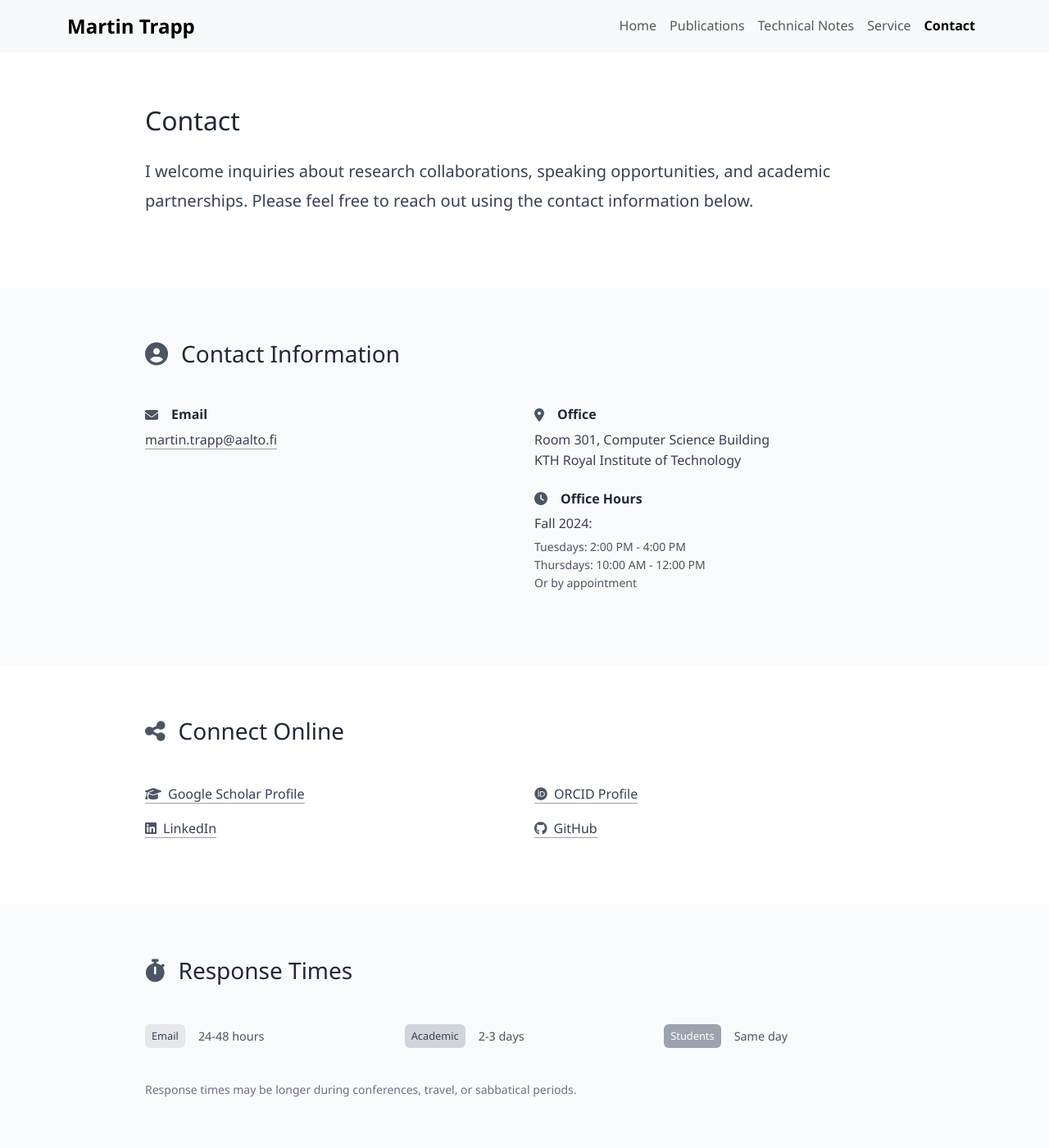
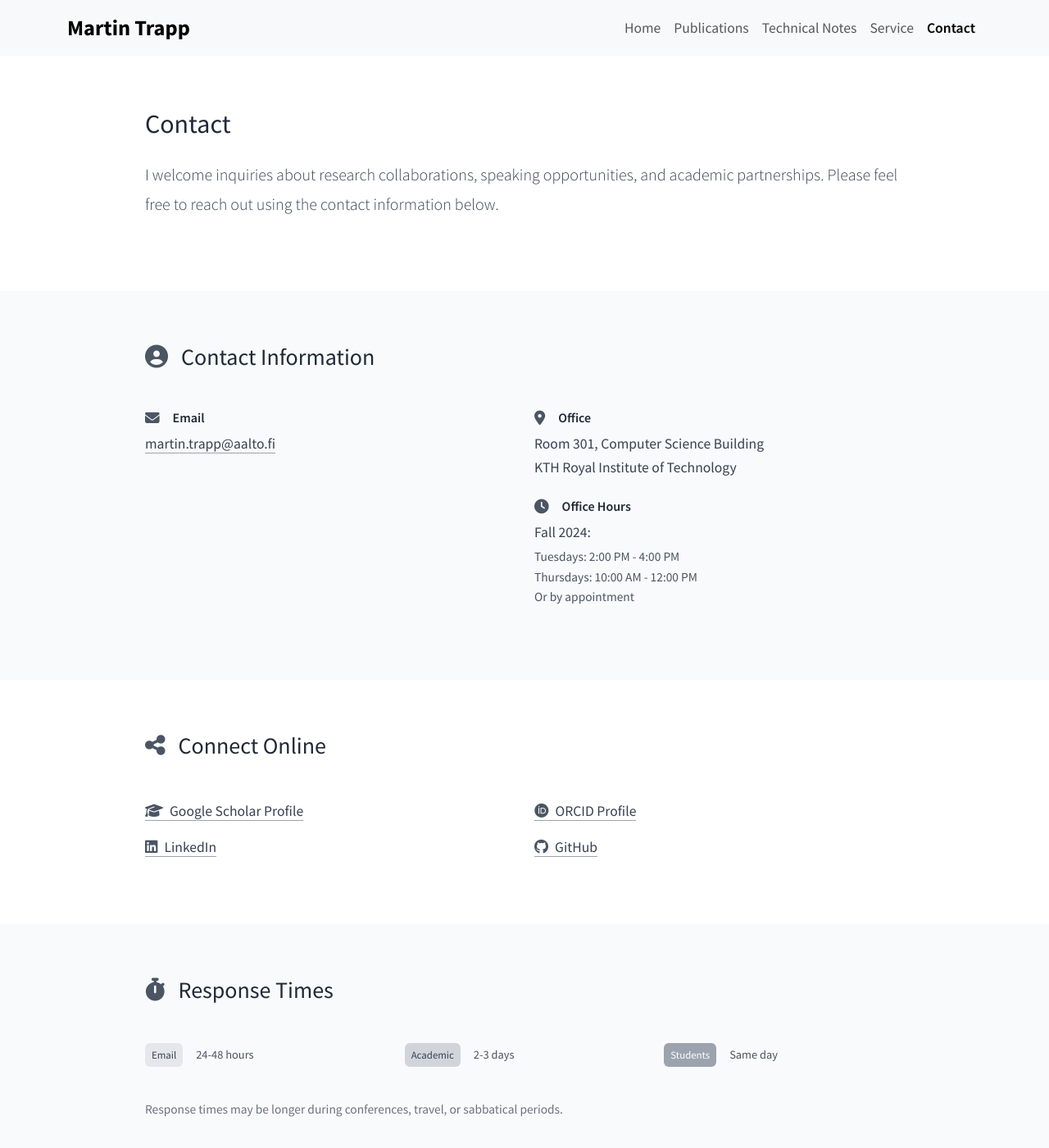
Before and after one commit to trappmartin/trappmartin.github.io, a Jekyll site: the page built from contact.html, in a window 1280 px wide and 1400 px high. Shown: the whole window at 82% size. Built offline with Jekyll 4.4.1, drawn with Linux system fonts in a browser that asks for light colours.

Commit message:
Increase overall font size by 1.1x factor for better readability
Typography Enhancement:
- Increased base body font-size from default (1rem) to 1.1rem
- Proportionally increased navbar-brand font-size from 1.5rem to 1.65rem (1.1x)
- Maintains consistent visual hierarchy and proportions

Benefits:
- Improved readability across all content areas
- Better accessibility for users with vision preferences
- Enhanced user experience on all devices
- Professional appearance with larger, more legible text
- Maintains responsive design and layout integrity

Technical Impact:
- All relative font sizes (em, rem units) scale proportionally
- Bootstrap components inherit the larger base size
- Hero elements, headings, and body text all increase consistently
- Navigation elements maintain proper proportions
- Publication listings, technical notes, and all content benefit from larger text

Result:
- 10% larger text throughout the website
- Better reading experience for academic content
- Improved accessibility without compromising design
- Professional, readable typography suitable for academic websites

```diff
--- a/_layouts/default.html
+++ b/_layouts/default.html
@@ -12,6 +12,10 @@
     <link rel="stylesheet" href="https://cdn.jsdelivr.net/npm/bootstrap-icons@1.10.0/font/bootstrap-icons.css">
     <!-- Font Awesome -->
     <link rel="stylesheet" href="https://cdnjs.cloudflare.com/ajax/libs/font-awesome/6.4.0/css/all.min.css">
+    <!-- Google Fonts - Source Sans Pro -->
+    <link rel="preconnect" href="https://fonts.googleapis.com">
+    <link rel="preconnect" href="https://fonts.gstatic.com" crossorigin>
+    <link href="https://fonts.googleapis.com/css2?family=Source+Sans+Pro:ital,wght@0,300;0,400;0,600;0,700;1,300;1,400&display=swap" rel="stylesheet">
 
     <!-- MathJax for LaTeX rendering -->
     <script>
--- a/assets/css/main.css
+++ b/assets/css/main.css
@@ -1,4 +1,14 @@
 /* Custom styles for academic website */
+
+/* Questa Grande Font from Font Squirrel */
+@font-face {
+    font-family: 'QuestaGrande';
+    src: url('../fonts/QuestaGrande-Regular.woff2') format('woff2'),
+         url('../fonts/QuestaGrande-Regular.woff') format('woff');
+    font-weight: normal;
+    font-style: normal;
+    font-display: swap;
+}
 
 :root {
     --bs-primary: #4a4a4a;
@@ -16,7 +26,8 @@
 }
 
 body {
-    font-family: 'Segoe UI', Tahoma, Geneva, Verdana, sans-serif;
+    font-family: 'Source Sans Pro', 'Segoe UI', Tahoma, Geneva, Verdana, sans-serif;
+    font-size: 1.1rem;
     line-height: 1.6;
     display: flex;
     flex-direction: column;
@@ -29,7 +40,14 @@
 
 /* Navigation */
 .navbar-brand {
-    font-size: 1.5rem;
+    font-size: 1.65rem;
+    font-family: 'Source Sans Pro', sans-serif;
+    font-weight: 600;
+}
+
+/* Headings */
+h1, h2, h3, h4, h5, h6 {
+    font-family: 'Source Sans Pro', sans-serif;
 }
 
 .nav-link.active {
@@ -329,14 +347,14 @@
 
 .hero-name {
     color: white;
-    font-weight: 600;
+    font-family: 'QuestaGrande', 'Georgia', 'Times New Roman', serif;
+    font-weight: 900;
 }
 
 .hero-tagline {
     color: rgba(255, 255, 255, 0.9);
-    font-style: italic;
+    font-family: 'QuestaGrande', 'Georgia', 'Times New Roman', serif;
     font-weight: 300;
-    /* letter-spacing: 1px; */
 }
 
 .hero-title {
```
Also changed, not shown: assets/fonts/README.md (added, +27 -0 lines), assets/fonts/QuestaGrande-Regular.woff (added), assets/fonts/QuestaGrande-Regular.woff2 (added).
